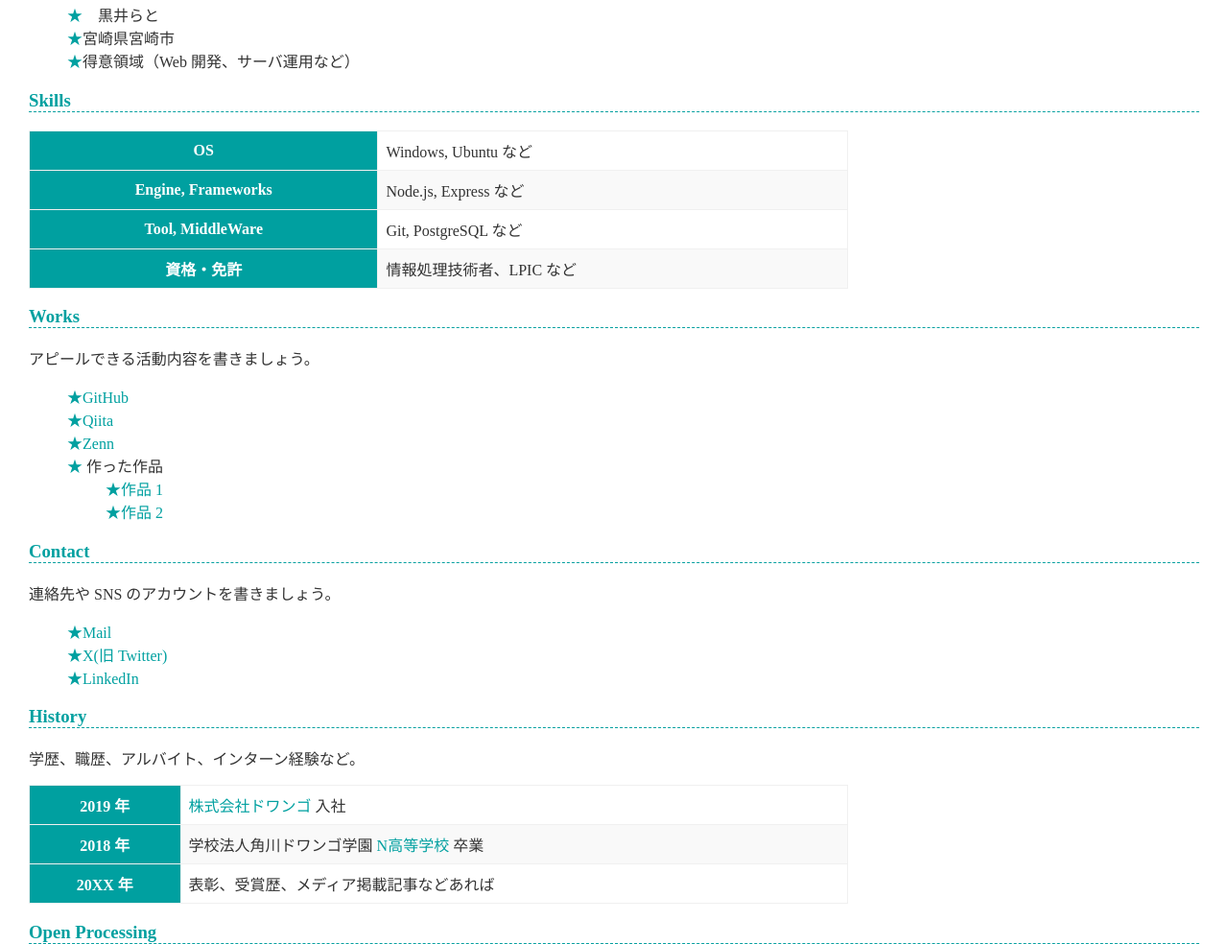
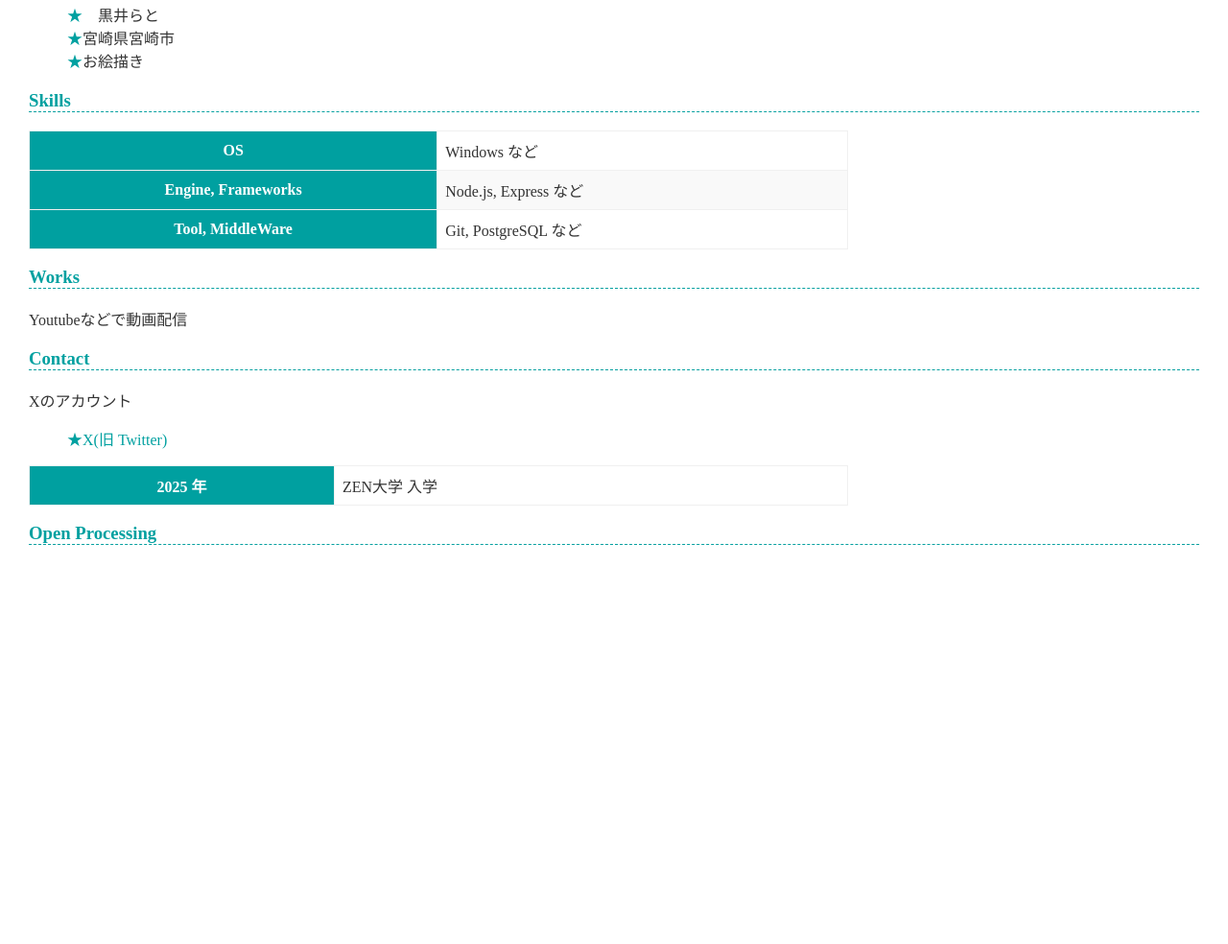
Before and after one commit to Rato961/Rato961, a plain HTML site: page index.html in a window 1280 px wide. Shown: the part 267-1251 px from the top of the page at 96% size. After the commit the page ends 835 px from the top, so only its background shows below. Drawn offline with Linux system fonts and the light colour scheme.

Commit message:
編集更新
Updated the title and various sections of the portfolio to reflect new content and personal branding.

```diff
--- a/index.html
+++ b/index.html
@@ -4,29 +4,29 @@
     <meta charset="utf-8">
     <meta name="viewport" content="width=device-width, initial-scale=1">
     <link href="style.css" rel="stylesheet">
-    <title>Rato961のポートフォリオ</title>
+    <title>黒井らとの自己紹介</title>
   </head>
   <body>
     <h1>Rato961</h1>
 
     <h2>About</h2>
     <p>
-      簡単な自己紹介やアピール。<br>
-      どんなことができる、したいのか。
+      初めまして黒井らとです<br>
+      動画配信などがしたいです
     </p>
 
     <h3>Profile</h3>
     <ul>
       <li>　黒井らと　</li>
       <li>宮崎県宮崎市</li>
-      <li>得意領域（Web 開発、サーバ運用など）</li>
+      <li>お絵描き</li>
     </ul>
 
     <h3>Skills</h3>
     <table>
       <tr>
         <th>OS</th>
-        <td>Windows, Ubuntu など</td>
+        <td>Windows など</td>
       </tr>
       <tr>
         <th>Engine, Frameworks</th>
@@ -36,50 +36,24 @@
         <th>Tool, MiddleWare</th>
         <td>Git, PostgreSQL など</td>
       </tr>
-      <tr>
-        <th>資格・免許</th>
-        <td>情報処理技術者、LPIC など</td>
-      </tr>
+
     </table>
 
     <h3>Works</h3>
-    <p>アピールできる活動内容を書きましょう。</p>
+    <p>Youtubeなどで動画配信</p>
+
+    <h3>Contact</h3>
+    <p>Xのアカウント</p>
     <ul>
-      <li><a href="https://github.com/">GitHub</a></li>
-      <li><a href="https://qiita.com/">Qiita</a></li>
-      <li><a href="https://zenn.dev/">Zenn</a></li>
-      <li>
-        作った作品
-        <ul>
-          <li><a href="https://example.com/">作品 1</a></li>
-          <li><a href="https://example.com/">作品 2</a></li>
-        </ul>
-      </li>
+      <li><a href="https://X.com/961rato">X(旧 Twitter)</a></li>
     </ul>
 
-    <h3>Contact</h3>
-    <p>連絡先や SNS のアカウントを書きましょう。</p>
-    <ul>
-      <li><a href="mailto:name@example.com">Mail</a></li>
-      <li><a href="https://twitter.com/n_yobikou">X(旧 Twitter)</a></li>
-      <li><a href="https://www.linkedin.com/">LinkedIn</a></li>
-    </ul>
-
-    <h3>History</h3>
-    <p>学歴、職歴、アルバイト、インターン経験など。</p>
     <table>
       <tr>
-        <th>2019 年</th>
-        <td><a href="https://dwango.co.jp/">株式会社ドワンゴ</a> 入社</td>
+        <th>2025 年</th>
+        <td>ZEN大学 <a href="https://zen.ac.jp//"></a> 入学</td>
       </tr>
-      <tr>
-        <th>2018 年</th>
-        <td>学校法人角川ドワンゴ学園 <a href="https://nnn.ed.jp/">N高等学校</a> 卒業</td>
-      </tr>
-      <tr>
-        <th>20XX 年</th>
-        <td>表彰、受賞歴、メディア掲載記事などあれば</td>
-      </tr>
+
     </table>
 
   <h3>Open Processing</h3>
```
